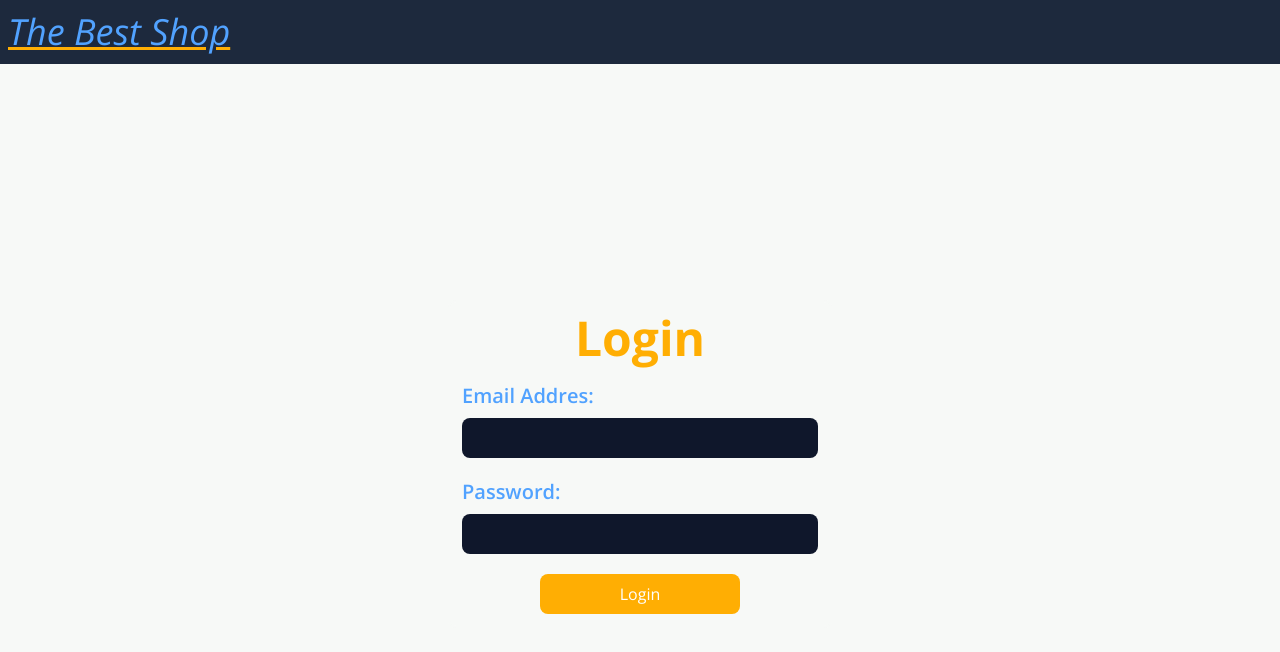
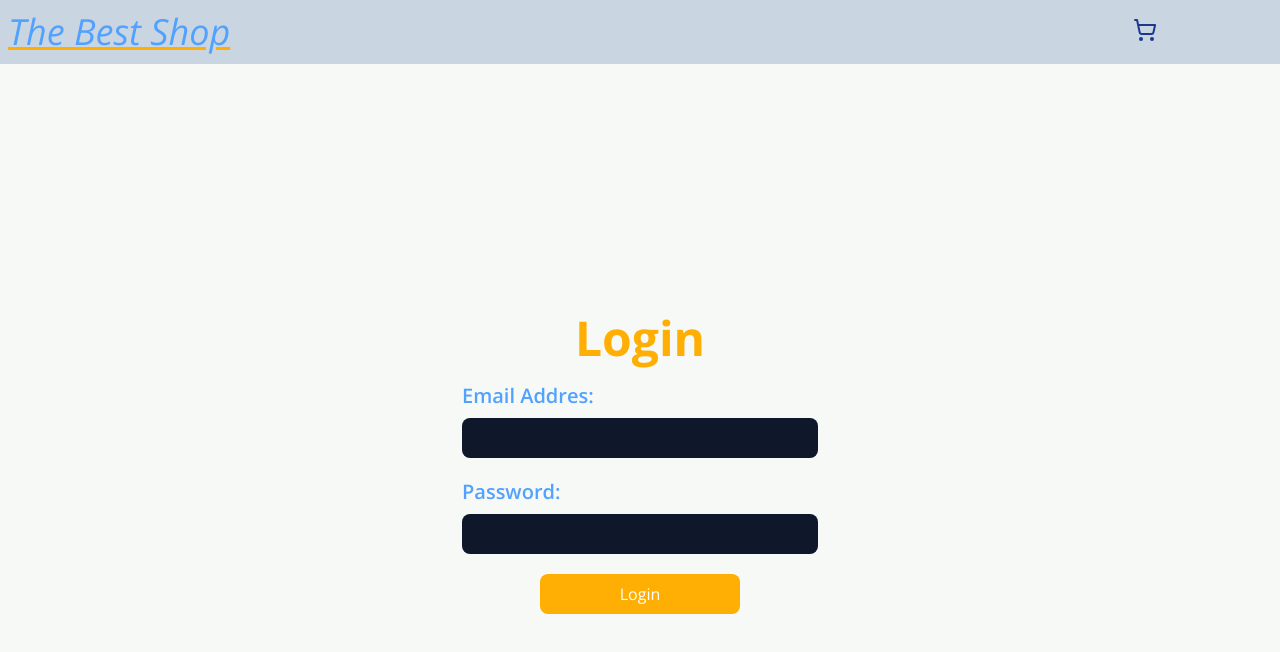
Before and after one commit to gonzagapa/Ecommerce-with-Redux-and-Platzi-Fake-Store-API, a React (Vite) app: page /auth/login in a window 1280 px wide. Shown: the top 652 px of the page. Built offline with nearby package versions, Linux system fonts and the light colour scheme.

Commit message:
style: navbar buttons with transition styles.

```diff
--- a/src/shared/components/Navbar.tsx
+++ b/src/shared/components/Navbar.tsx
@@ -1,8 +1,9 @@
-import { LogOut } from 'lucide-react';
 import { useDispatch, useSelector } from 'react-redux';
 import { logOut } from '../../auth/store/authSlice';
 import { useNavigate } from 'react-router';
 import type { RootState } from '../../app';
+import { LogOut } from 'lucide-react';
+import { ShoppingCart } from 'lucide-react';
 
 export function Navbar() {
 
@@ -20,14 +21,19 @@ export function Navbar() {
 
 
   return (
-    <div className="flex justify-between items-center px-2 py-2 min-h-16 bg-slate-800 border-b-baby">
+    <div className="flex justify-between items-center px-2 py-2 min-h-16 bg-slate-300 dark:bg-slate-800 border-b-baby">
         <h1 className="italic capitalize text-4xl underline decoration-highlight">The best shop</h1>
         <nav>
-            <ul>
+            <ul className='flex gap-1.5'>
+                <li>
+                  <button className='button text-blue-900 dark:text-baby hover:text-highlight transition-all duration-200 ease-in '>
+                    <ShoppingCart/>
+                  </button>
+                </li>
                 <li>
                   <button
                   onClick={handleLogOut}
-                  className={` ${isAuth ? "block":"invisible"} button border-2 border-slate-100 font-bold flex gap-0.5`}><LogOut/>Logout
+                  className={` ${isAuth ? "block":"invisible"} button border-2 border-slate-100 font-bold flex gap-0.5 transition-all duration-200 ease-in hover:text-highlight hover:border-highlight`}><LogOut/>Logout
                   </button>
                   </li>
             </ul>
```
